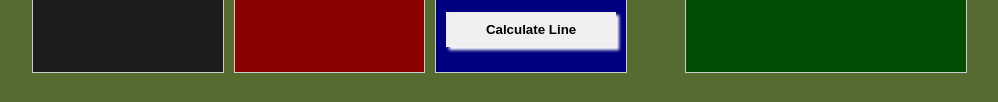
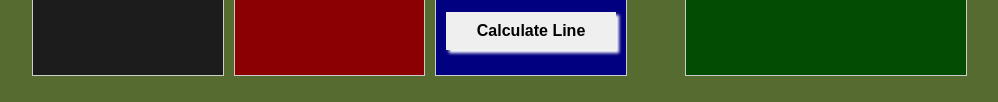
Before and after one commit to kschiang228/BowlingLineCalculator, a plain HTML site: page index.html in a window 1280 px wide. Shown: the part 678-780 px from the top of the page, without its empty margins (143-1141 px from the left). Drawn offline with Linux system fonts and the light colour scheme.

Commit message:
[Update] Set base font size for submit input type and adjust for larger screens

```diff
--- a/stylesheet.css
+++ b/stylesheet.css
@@ -80,6 +80,7 @@ input[type="submit"] {
     margin: 10px 0;
     border: none;
     cursor: pointer;
+    font-weight: 14px;
     font-weight: bold;
     box-shadow: var(--button-shadow);
 }
@@ -109,6 +110,7 @@ input[type="submit"] {
     }
 
     input[type="number"],
+    input[type="submit"],
     select {
         font-size: 16px;
     }
```
